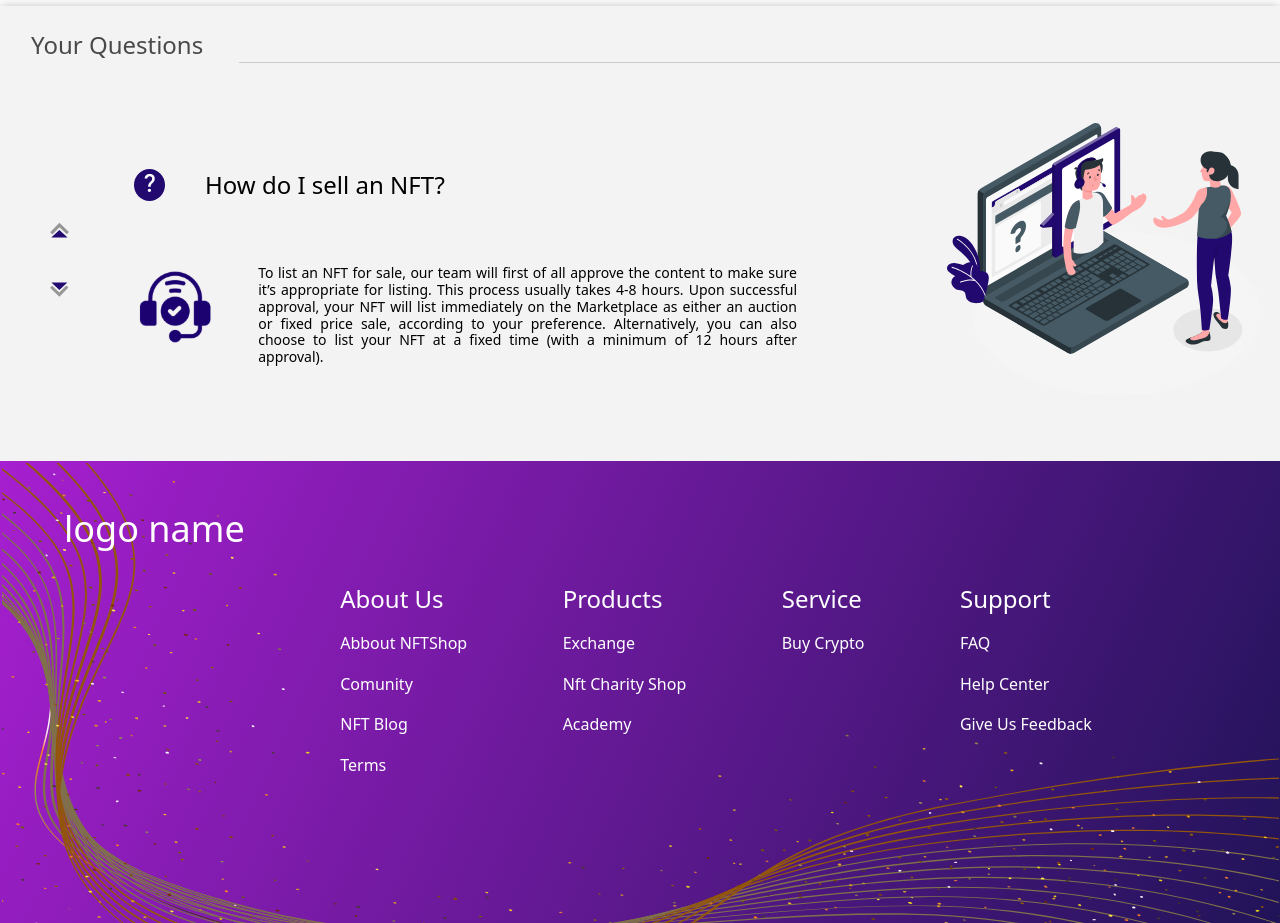
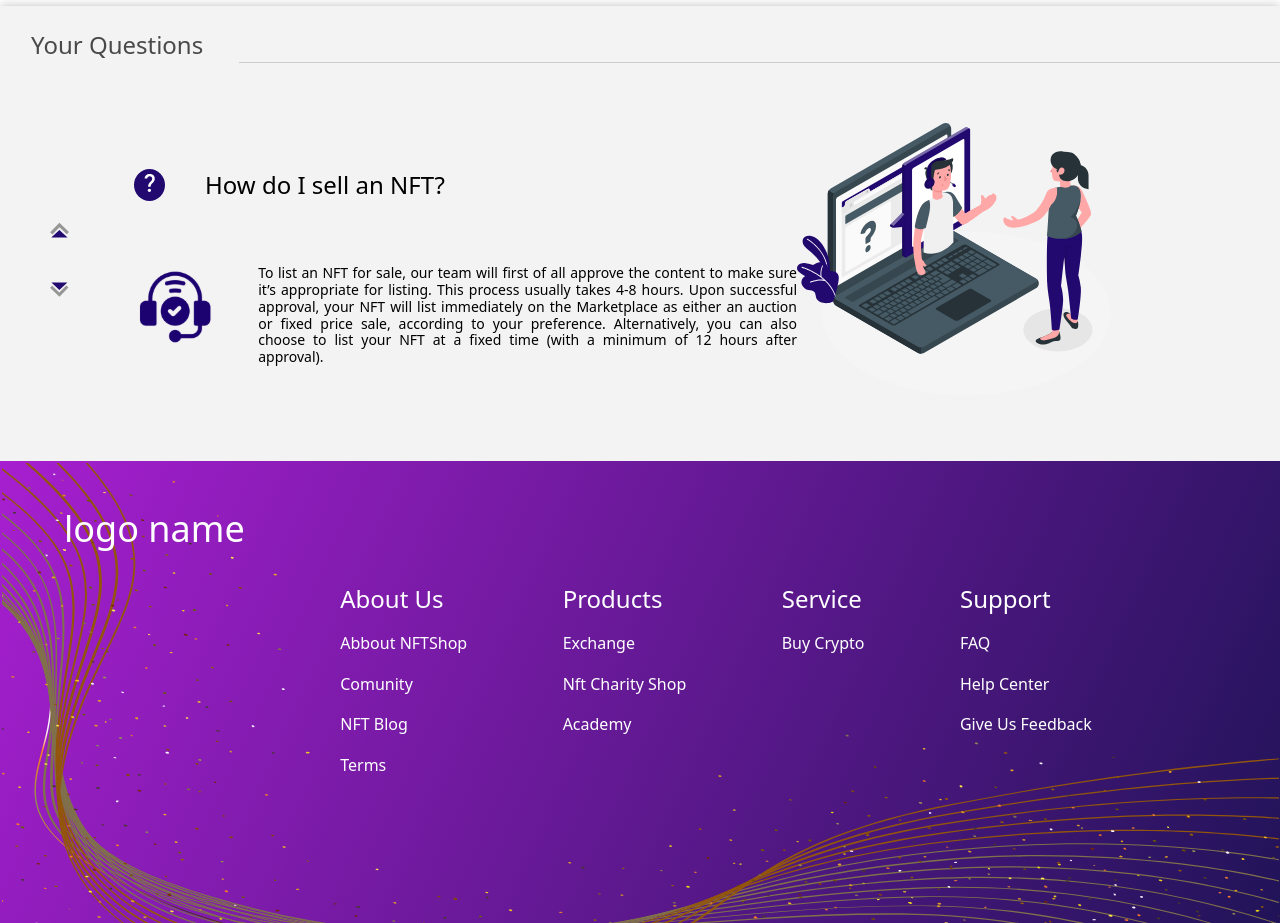
Before and after one commit to danyalbani240/NFTShop, a Nuxt app: page / in a window 1280 px wide. Shown: the part 3180-4103 px from the top of the page. Built offline with nearby package versions, Linux system fonts and the light colour scheme.

Commit message:
static margin removed in Q section

```diff
--- a/assets/style/_Q.scss
+++ b/assets/style/_Q.scss
@@ -3,7 +3,7 @@
     padding-top: 21px;
     padding-bottom: 65.66px;
     .Q-image{
-        margin-left: 150px;
+
     }
     >div:nth-child(2){
         >div{
```
